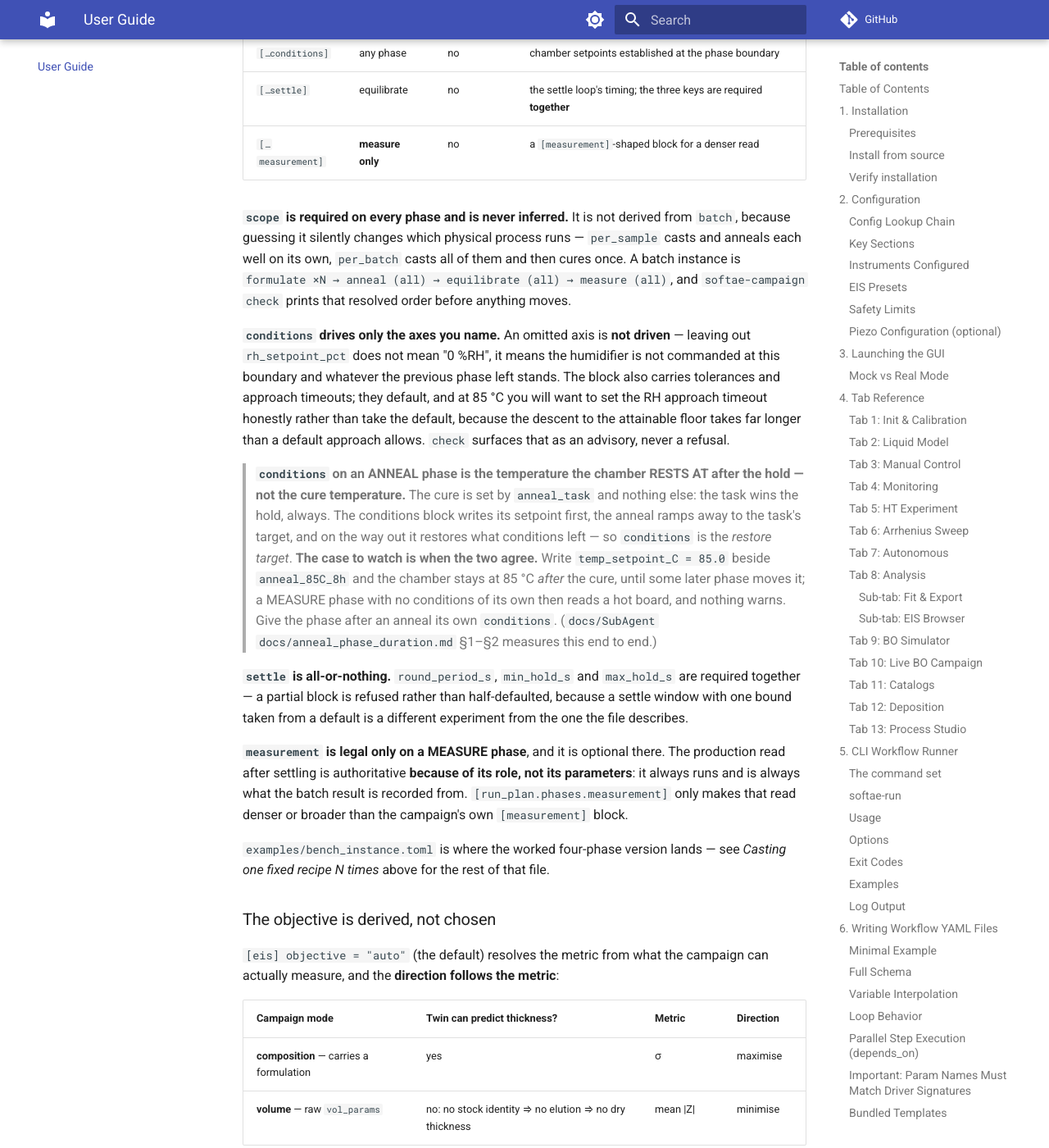
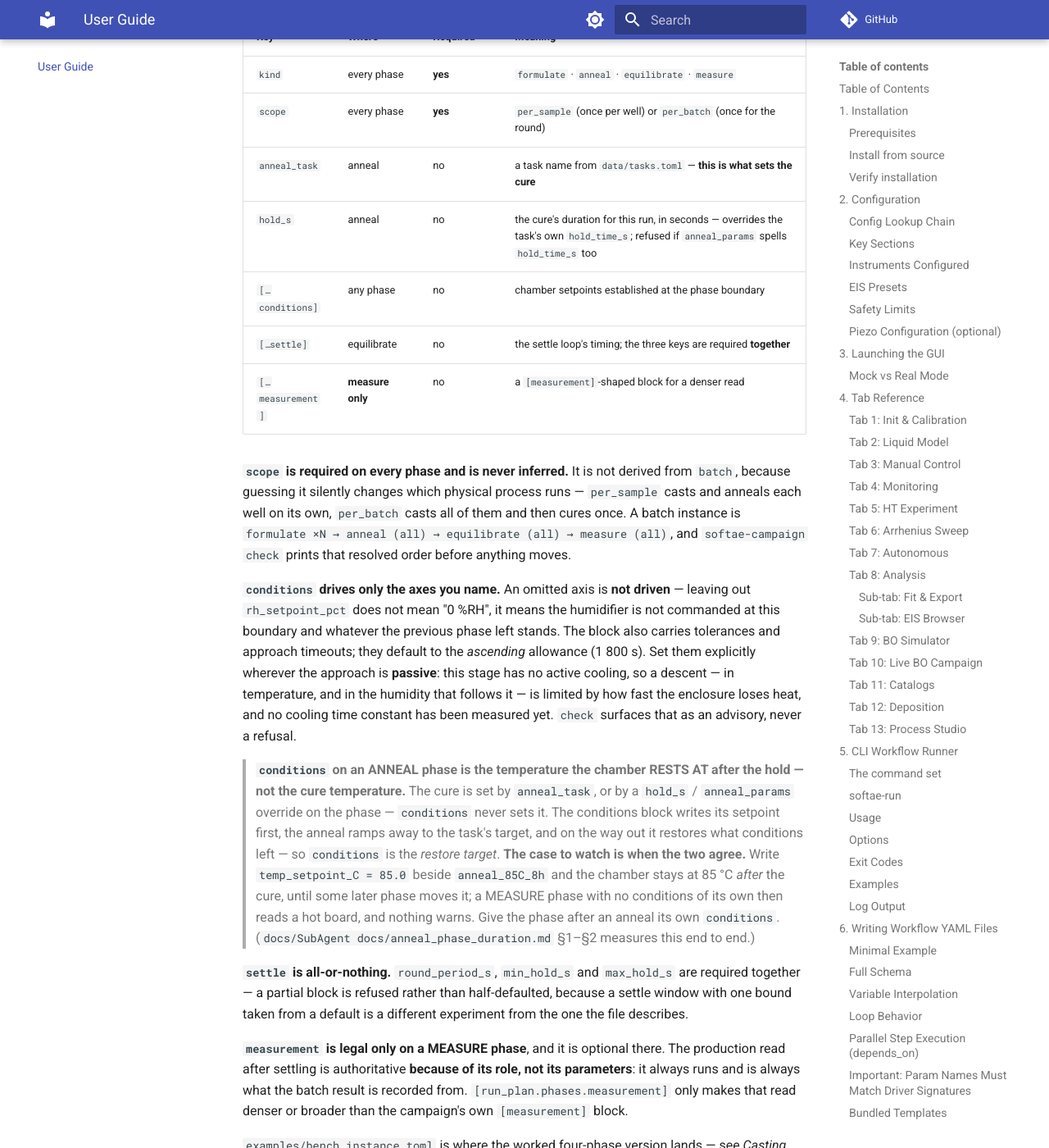
Before and after one commit to osujilab/softae-next, an MkDocs documentation site: the page built from docs/USER_GUIDE.md, in a window 1280 px wide and 1400 px high, scrolled down 39466 px. Shown: the whole window at 82% size. Built offline with MkDocs 1.6.1 and Material for MkDocs 9.7.7, drawn with Linux system fonts in a browser that asks for light colours; comment, search, counter and statistics services are not loaded; some of the changed text lies outside the part shown.

Commit message:
state process catalog policy

```diff
--- a/docs/USER_GUIDE.md
+++ b/docs/USER_GUIDE.md
@@ -4,6 +4,14 @@
 > Version 0.1.0 · Python ≥ 3.11 · PySide6
 
 ---
+
+> **Before you start: this repository ships no process catalog.** `data/` — `tasks.toml`,
+> `recipes.toml` and the chemicals/solutions CSVs — is gitignored **by policy**: each new
+> instance of this system needs users to develop their own processes, recipes and workflows
+> that best reflect the integrated hardware. A fresh checkout therefore has no tasks to name
+> in `anneal_task`, and the catalog-loading tests are **not green on a fresh clone by
+> construction**. Build your own catalog in the Process Studio tab (Tab 13), or copy one from
+> another instance and edit it against your hardware.
 
 ## Table of Contents
 
@@ -1429,6 +1437,7 @@ scope = "per_batch"
 | `kind` | every phase | **yes** | `formulate` · `anneal` · `equilibrate` · `measure` |
 | `scope` | every phase | **yes** | `per_sample` (once per well) or `per_batch` (once for the round) |
 | `anneal_task` | anneal | no | a task name from `data/tasks.toml` — **this is what sets the cure** |
+| `hold_s` | anneal | no | the cure's duration for this run, in seconds — overrides the task's own `hold_time_s`; refused if `anneal_params` spells `hold_time_s` too |
 | `[…conditions]` | any phase | no | chamber setpoints established at the phase boundary |
 | `[…settle]` | equilibrate | no | the settle loop's timing; the three keys are required **together** |
 | `[…measurement]` | **measure only** | no | a `[measurement]`-shaped block for a denser read |
@@ -1442,13 +1451,16 @@ instance is `formulate ×N → anneal (all) → equilibrate (all) → measure (a
 **`conditions` drives only the axes you name.** An omitted axis is **not driven** — leaving
 out `rh_setpoint_pct` does not mean "0 %RH", it means the humidifier is not commanded at this
 boundary and whatever the previous phase left stands. The block also carries tolerances and
-approach timeouts; they default, and at 85 °C you will want to set the RH approach timeout
-honestly rather than take the default, because the descent to the attainable floor takes far
-longer than a default approach allows. `check` surfaces that as an advisory, never a refusal.
+approach timeouts; they default to the *ascending* allowance (1 800 s). Set them explicitly
+wherever the approach is **passive**: this stage has no active cooling, so a descent — in
+temperature, and in the humidity that follows it — is limited by how fast the enclosure loses
+heat, and no cooling time constant has been measured yet. `check` surfaces that as an
+advisory, never a refusal.
 
 > **`conditions` on an ANNEAL phase is the temperature the chamber RESTS AT after the hold —
-> not the cure temperature.** The cure is set by `anneal_task` and nothing else: the task wins
-> the hold, always. The conditions block writes its setpoint first, the anneal ramps away to
+> not the cure temperature.** The cure is set by `anneal_task`, or by a `hold_s` /
+> `anneal_params` override on the phase — `conditions` never sets it. The conditions block
+> writes its setpoint first, the anneal ramps away to
 > the task's target, and on the way out it restores what conditions left — so `conditions`
 > is the *restore target*. **The case to watch is when the two agree.** Write
 > `temp_setpoint_C = 85.0` beside `anneal_85C_8h` and the chamber stays at 85 °C *after* the
```
Also changed, not shown: other parts of docs/USER_GUIDE.md (+1 -1 lines), README.md (+7 -0 lines), docs/index.md (+6 -0 lines), 1 other file.
